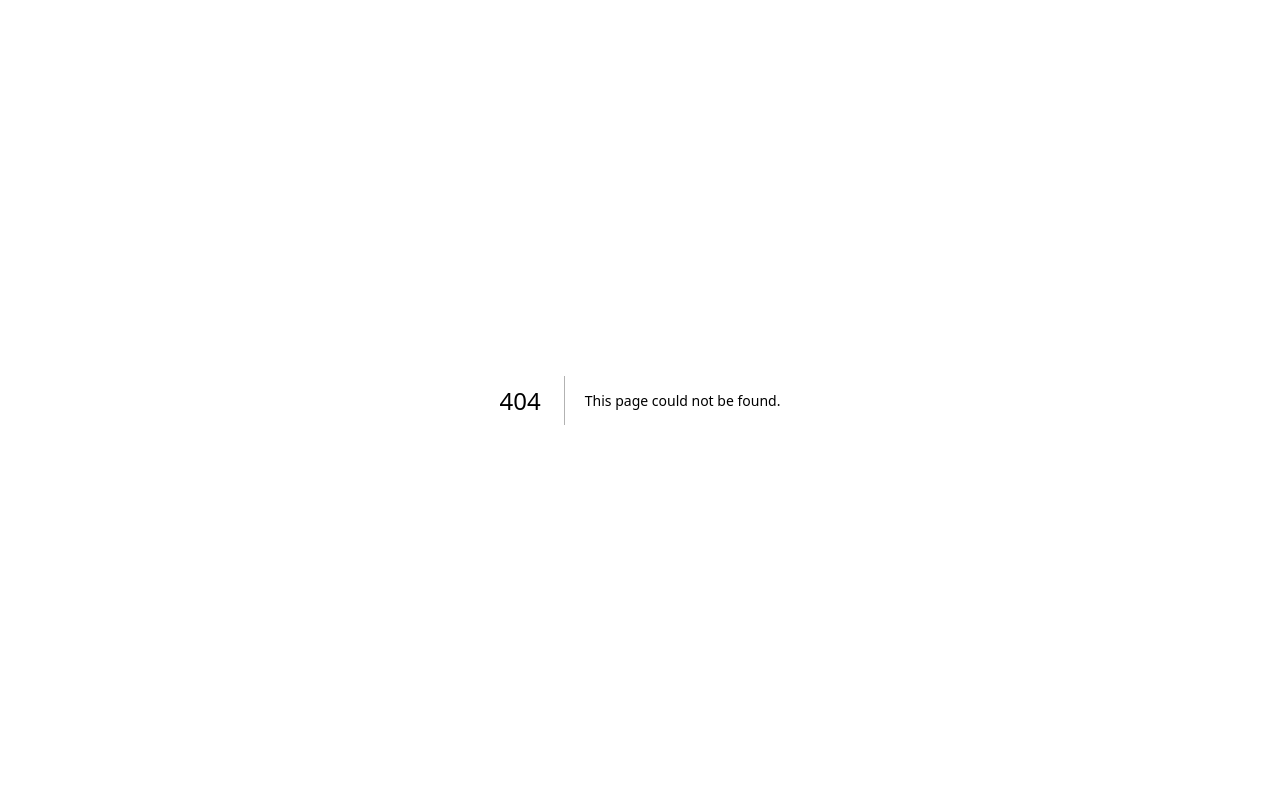
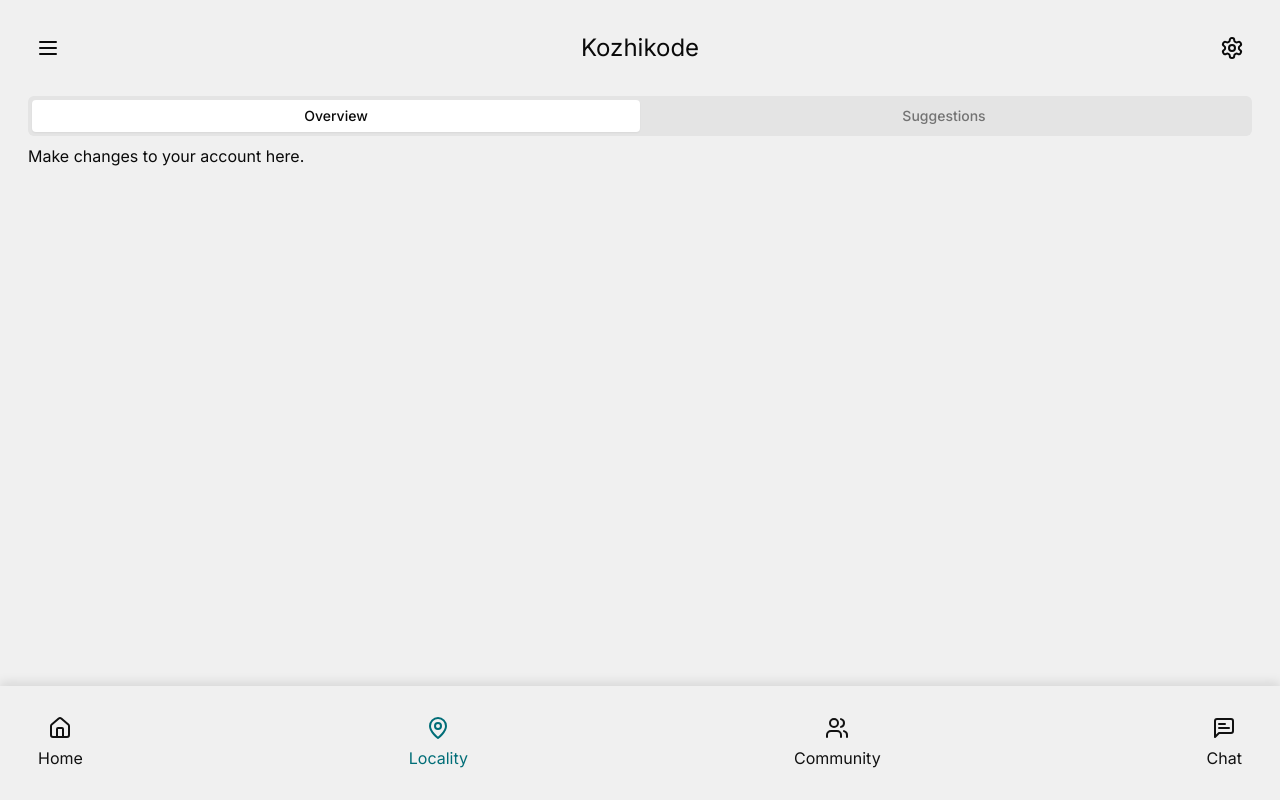
Before and after one commit to antonyjaison/root, a Next.js app: page /locality in a window 1280 px wide. Before the commit this address had no page. Built offline with nearby package versions, Linux system fonts and the light colour scheme.

Commit message:
tabs added

```diff
--- a/package.json
+++ b/package.json
@@ -11,6 +11,7 @@
   "dependencies": {
     "@radix-ui/react-dialog": "^1.0.5",
     "@radix-ui/react-slot": "^1.0.2",
+    "@radix-ui/react-tabs": "^1.0.4",
     "class-variance-authority": "^0.7.0",
     "clsx": "^2.1.1",
     "lucide-react": "^0.378.0",
--- /dev/null
+++ b/src/app/(tabs)/locality/page.tsx
@@ -0,0 +1,23 @@
+import React from 'react'
+import { Tabs, TabsContent, TabsList, TabsTrigger } from "@/components/ui/tabs"
+
+
+const LocalityPage = () => {
+    return (
+        <div className='px-7 flex flex-col gap-6'>
+
+            <Tabs defaultValue="overview">
+                <TabsList className=' w-[100%] bg-[#E4E4E4]'>
+                    <TabsTrigger className=' w-[100%]' value="overview">Overview</TabsTrigger>
+                    <TabsTrigger className=' w-[100%]' value="suggestions">Suggestions</TabsTrigger>
+                </TabsList>
+                <TabsContent value="overview">Make changes to your account here.</TabsContent>
+                <TabsContent value="suggestions">Change your password here.</TabsContent>
+            </Tabs>
+
+
+        </div>
+    )
+}
+
+export default LocalityPage
--- a/src/components/TopBottomLayout.tsx
+++ b/src/components/TopBottomLayout.tsx
@@ -14,7 +14,7 @@
   topClassname,
 }: TopBottomLayoutProps) => {
   return (
-    <div className="w-screen h-screen flex flex-col">
+    <div className="w-screen h-screen flex flex-col bg-[#f0f0f0]">
       <Navbar className={topClassname} />
       <div className="flex-1">{children}</div>
       <BottomTabs className={bottomClassname} />
--- /dev/null
+++ b/src/components/ui/tabs.tsx
@@ -0,0 +1,55 @@
+"use client"
+
+import * as React from "react"
+import * as TabsPrimitive from "@radix-ui/react-tabs"
+
+import { cn } from "@/lib/utils"
+
+const Tabs = TabsPrimitive.Root
+
+const TabsList = React.forwardRef<
+  React.ElementRef<typeof TabsPrimitive.List>,
+  React.ComponentPropsWithoutRef<typeof TabsPrimitive.List>
+>(({ className, ...props }, ref) => (
+  <TabsPrimitive.List
+    ref={ref}
+    className={cn(
+      "inline-flex h-10 items-center justify-center rounded-md bg-muted p-1 text-muted-foreground",
+      className
+    )}
+    {...props}
+  />
+))
+TabsList.displayName = TabsPrimitive.List.displayName
+
+const TabsTrigger = React.forwardRef<
+  React.ElementRef<typeof TabsPrimitive.Trigger>,
+  React.ComponentPropsWithoutRef<typeof TabsPrimitive.Trigger>
+>(({ className, ...props }, ref) => (
+  <TabsPrimitive.Trigger
+    ref={ref}
+    className={cn(
+      "inline-flex items-center justify-center whitespace-nowrap rounded-sm px-3 py-1.5 text-sm font-medium ring-offset-background transition-all focus-visible:outline-none focus-visible:ring-2 focus-visible:ring-ring focus-visible:ring-offset-2 disabled:pointer-events-none disabled:opacity-50 data-[state=active]:bg-background data-[state=active]:text-foreground data-[state=active]:shadow-sm",
+      className
+    )}
+    {...props}
+  />
+))
+TabsTrigger.displayName = TabsPrimitive.Trigger.displayName
+
+const TabsContent = React.forwardRef<
+  React.ElementRef<typeof TabsPrimitive.Content>,
+  React.ComponentPropsWithoutRef<typeof TabsPrimitive.Content>
+>(({ className, ...props }, ref) => (
+  <TabsPrimitive.Content
+    ref={ref}
+    className={cn(
+      "mt-2 ring-offset-background focus-visible:outline-none focus-visible:ring-2 focus-visible:ring-ring focus-visible:ring-offset-2",
+      className
+    )}
+    {...props}
+  />
+))
+TabsContent.displayName = TabsPrimitive.Content.displayName
+
+export { Tabs, TabsList, TabsTrigger, TabsContent }
```
Also changed, not shown: 1 other file (tests, documents, lock files or other folders).
